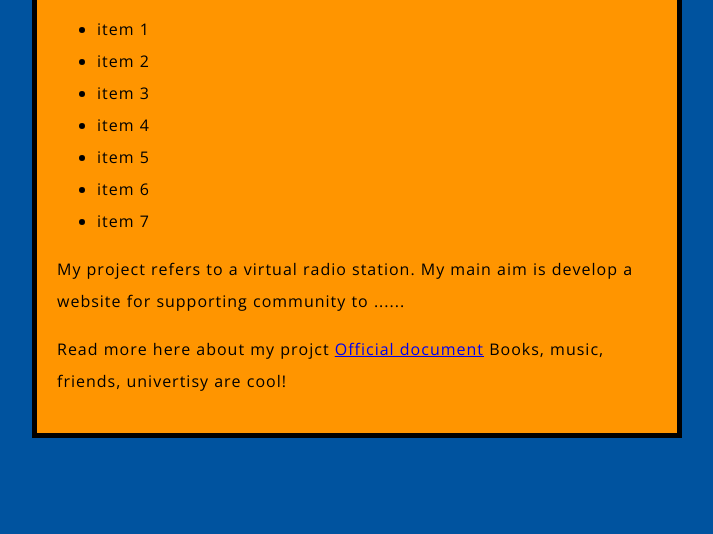
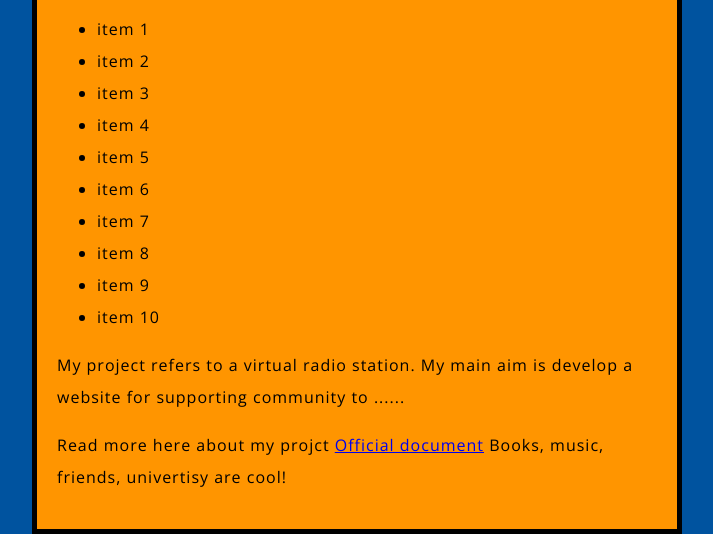
Before and after one commit to OscarJimenezz/pagina-proyecto-1, a plain HTML site: page index.html in a window 1280 px wide. Shown: the part 680-1214 px from the top of the page, without its empty margins (283-996 px from the left). Before the commit the page ends 1118 px from the top, so only its background shows below. Drawn offline with nearby package versions, Linux system fonts and the light colour scheme.

Commit message:
agragando lista de 6 a 9
cambio requerido para la app

```diff
--- a/index.html
+++ b/index.html
@@ -20,6 +20,9 @@
       <li>item 5</li>
       <li>item 6</li>
       <li>item 7</li>
+      <li>item 8</li>
+      <li>item 9</li>
+      <li>item 10</li>
     </ul>
 
     <p> My project refers to a virtual radio station. My main aim is develop a website for supporting community to ......</p>
```
